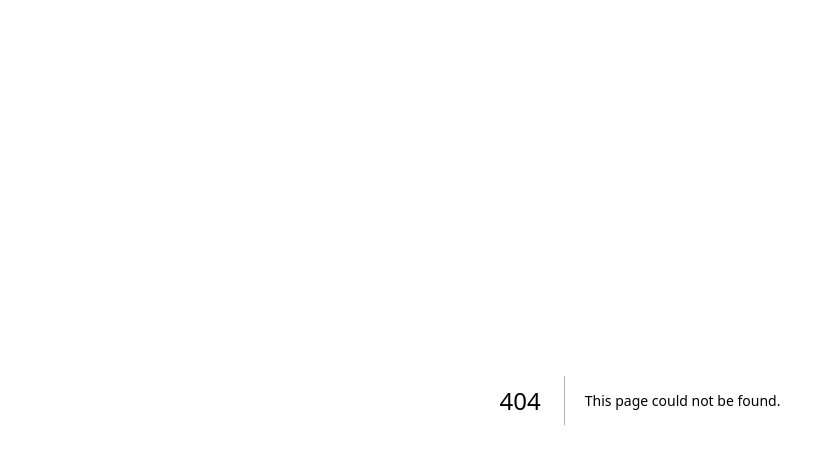
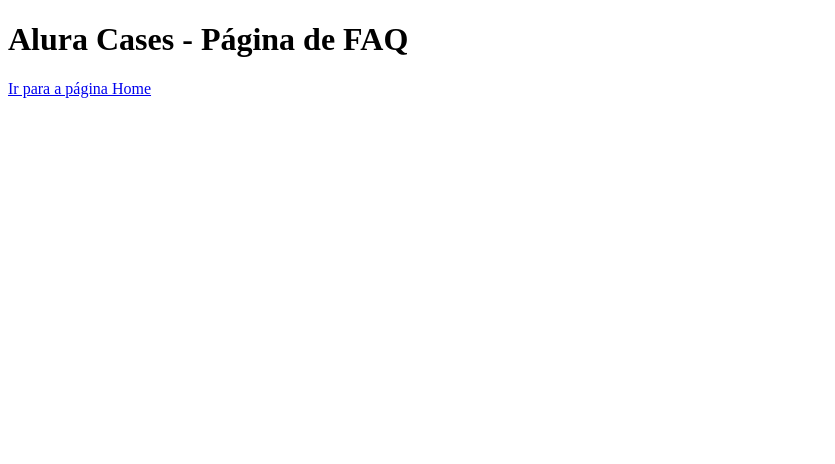
Before and after one commit to alessandro-maciel/alura-cases, a Next.js app: page /faq in a window 1280 px wide. Before the commit this address had no page. Shown: the top 464 px of the page, without its empty margins (0-835 px from the left). Built offline with nearby package versions, Linux system fonts and the light colour scheme.

Commit message:
feat: adicionando página de faq

```diff
--- /dev/null
+++ b/pages/faq.js
@@ -0,0 +1,12 @@
+import Link from "../src/components/Link";
+
+export default function FaqPage(){
+    return (
+        <div>
+            <h1>Alura Cases - Página de FAQ</h1>
+            <Link href='/'>
+                Ir para a página Home
+            </Link>
+        </div>
+    );
+}
--- a/pages/index.js
+++ b/pages/index.js
@@ -1,7 +1,13 @@
+import Link from "../src/components/Link";
+
+
 export default function HomePage(){
     return (
         <div>
             <h1>Alura Cases - Home Page</h1>
+            <Link href='/faq'>
+                Ir para a página Faq
+            </Link>
         </div>
     );
 }
--- /dev/null
+++ b/src/components/Link/index.js
@@ -0,0 +1,9 @@
+import NexLink from "next/link";
+
+export default function Link({children, href}){
+    return (
+        <NexLink href={href}>
+            {children}
+        </NexLink>
+    );
+}
```
